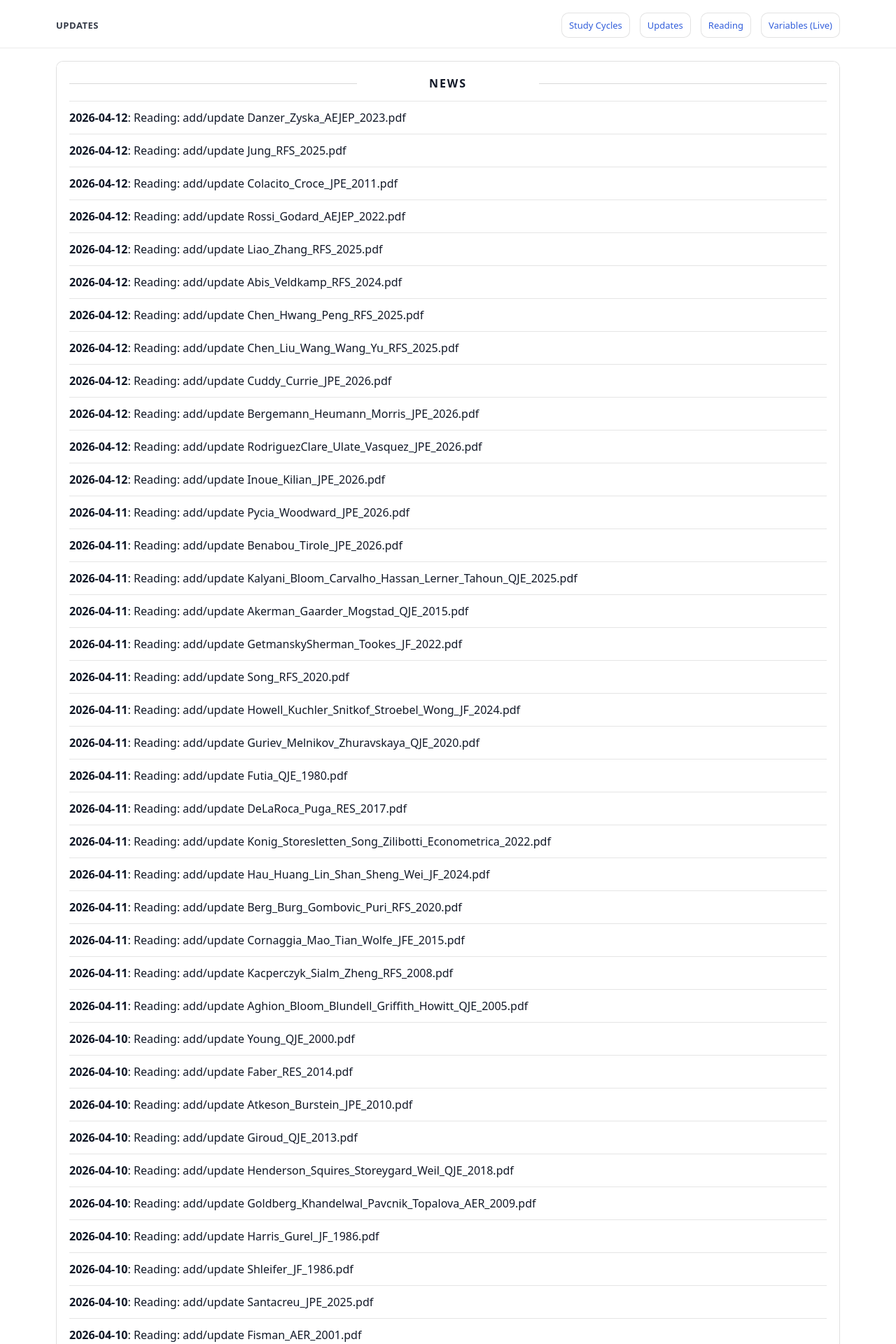
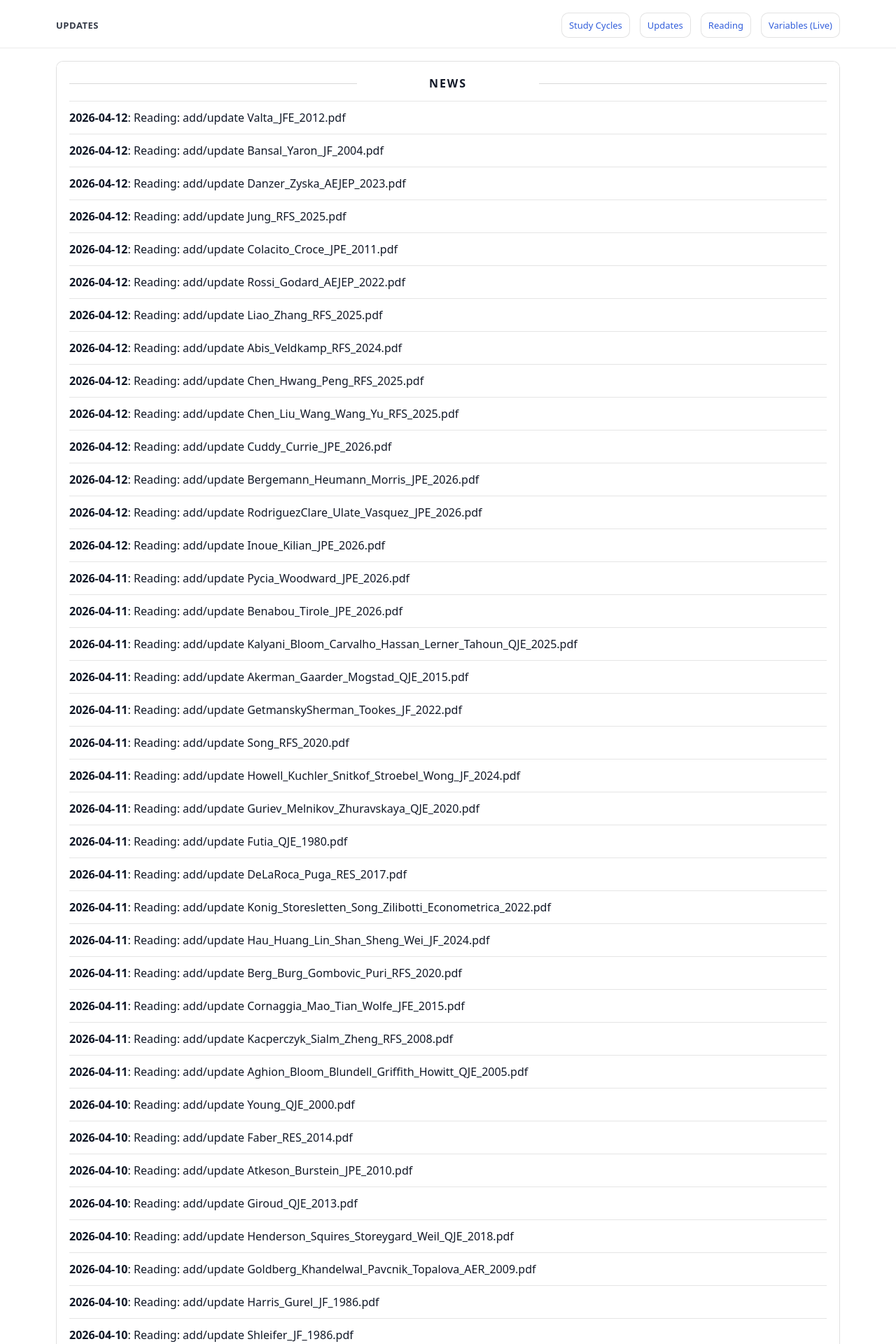
Before and after one commit to yaxinzn/study-archive, a Jekyll site: the page built from updates/index.md, in a window 1280 px wide. Shown: the top 1920 px of the page at 70% size. Built offline with Jekyll 4.4.1, drawn with Linux system fonts in a browser that asks for light colours; some of the changed text lies outside the part shown.

Commit message:
chore: update NEWS feed

```diff
--- a/_data/news.yml
+++ b/_data/news.yml
@@ -1,4 +1,10 @@
 # Auto-generated update history (sorted newest -> oldest). Do not edit manually.
+- ts: "1775992879"
+  date: "2026-04-12"
+  title: "Reading: add/update Valta_JFE_2012.pdf"
+- ts: "1775992851"
+  date: "2026-04-12"
+  title: "Reading: add/update Bansal_Yaron_JF_2004.pdf"
 - ts: "1775990842"
   date: "2026-04-12"
   title: "Reading: add/update Danzer_Zyska_AEJEP_2023.pdf"
```
